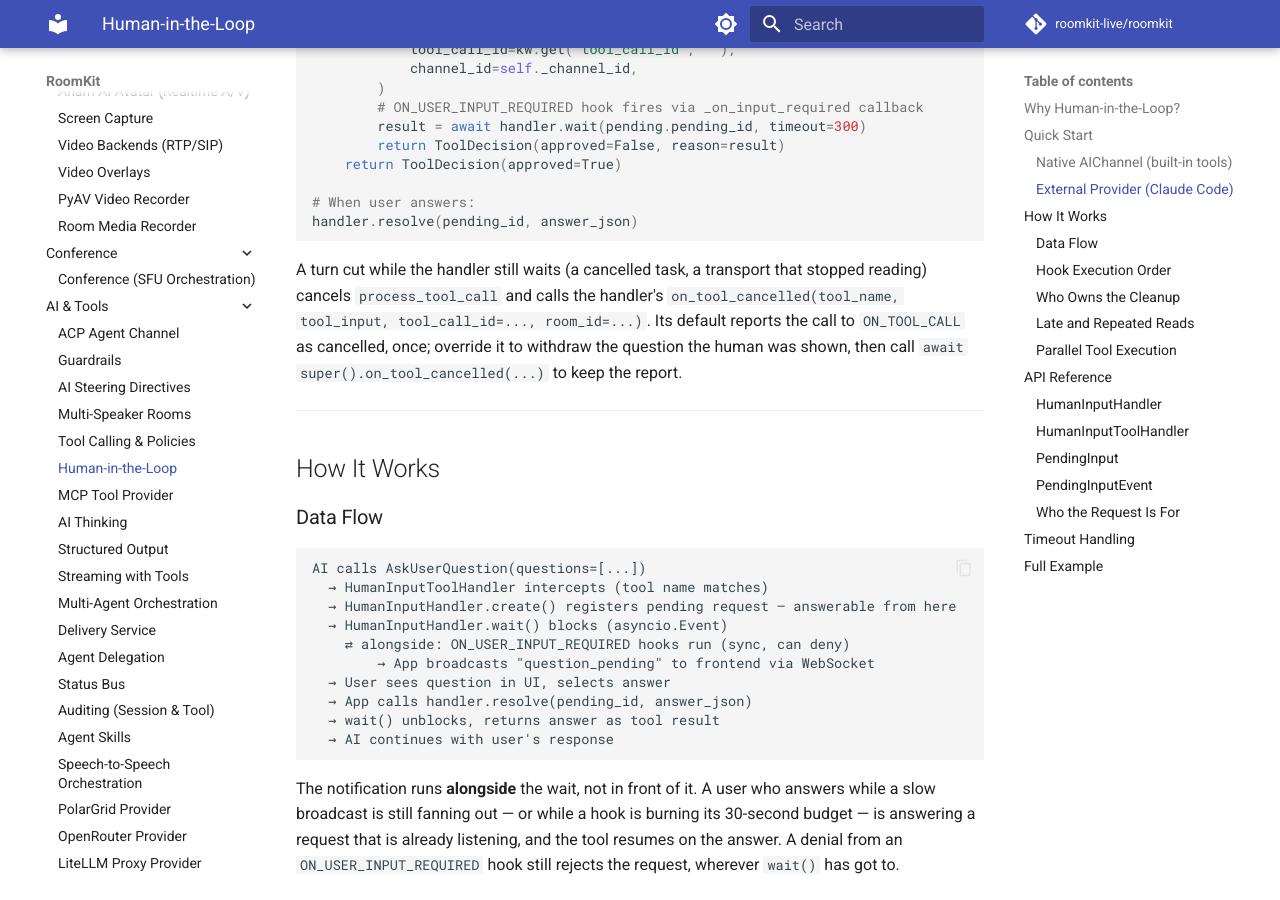
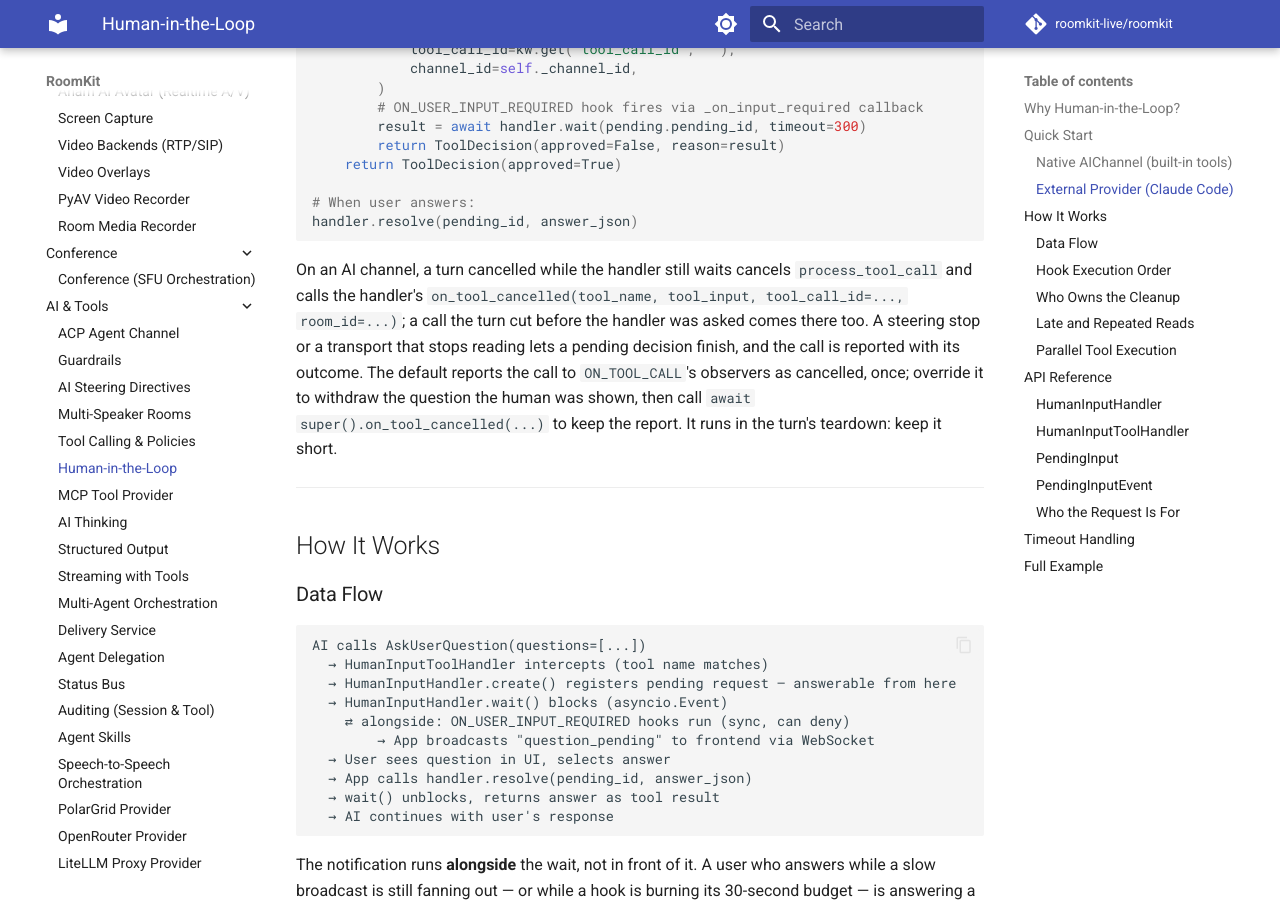
Before and after one commit to roomkit-live/roomkit-docs, an MkDocs documentation site: the page built from docs/guides/human-in-the-loop.md, in a window 1280 px wide and 900 px high, scrolled down 2312 px. Built offline with MkDocs 1.6.1 and Material for MkDocs 9.7.7, drawn with Linux system fonts in a browser that asks for light colours; comment, search, counter and statistics services are not loaded.

Commit message:
docs(tools): per review, when a pending decision is cancelled and when it is the handler's to withdraw (RMK-419)

````diff
--- a/docs/guides/human-in-the-loop.md
+++ b/docs/guides/human-in-the-loop.md
@@ -105,12 +105,15 @@ async def process_tool_call(self, tool_name, tool_input, *, room_id=None, **kw):
 handler.resolve(pending_id, answer_json)
 ```
 
-A turn cut while the handler still waits (a cancelled task, a transport
-that stopped reading) cancels `process_tool_call` and calls the
-handler's `on_tool_cancelled(tool_name, tool_input, tool_call_id=..., room_id=...)`.
-Its default reports the call to `ON_TOOL_CALL` as cancelled, once; override it
-to withdraw the question the human was shown, then call
-`await super().on_tool_cancelled(...)` to keep the report.
+On an AI channel, a turn cancelled while the handler still waits cancels
+`process_tool_call` and calls the handler's
+`on_tool_cancelled(tool_name, tool_input, tool_call_id=..., room_id=...)`; a
+call the turn cut before the handler was asked comes there too. A steering stop
+or a transport that stops reading lets a pending decision finish, and the call
+is reported with its outcome. The default reports the call to `ON_TOOL_CALL`'s
+observers as cancelled, once; override it to withdraw the question the human
+was shown, then call `await super().on_tool_cancelled(...)` to keep the report.
+It runs in the turn's teardown: keep it short.
 
 ---
 
````
Also changed, not shown: docs/guides/acp-channel.md (+4 -2 lines).
